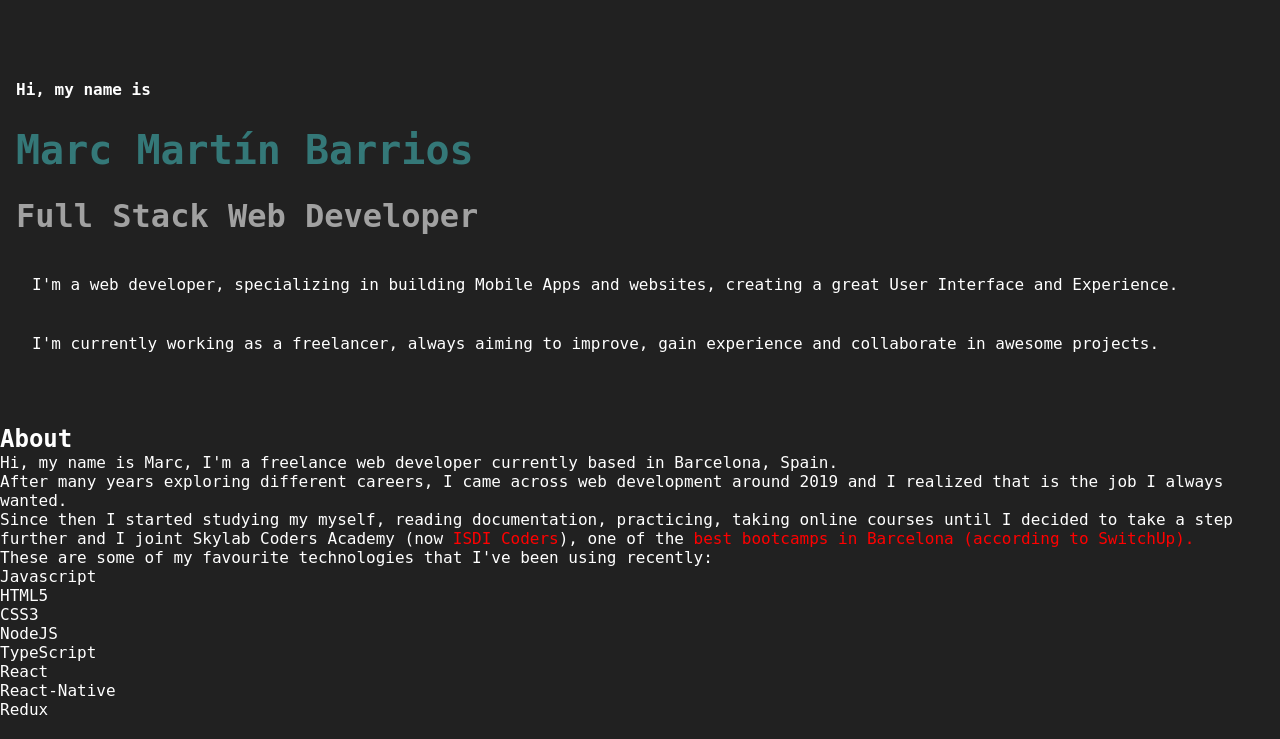
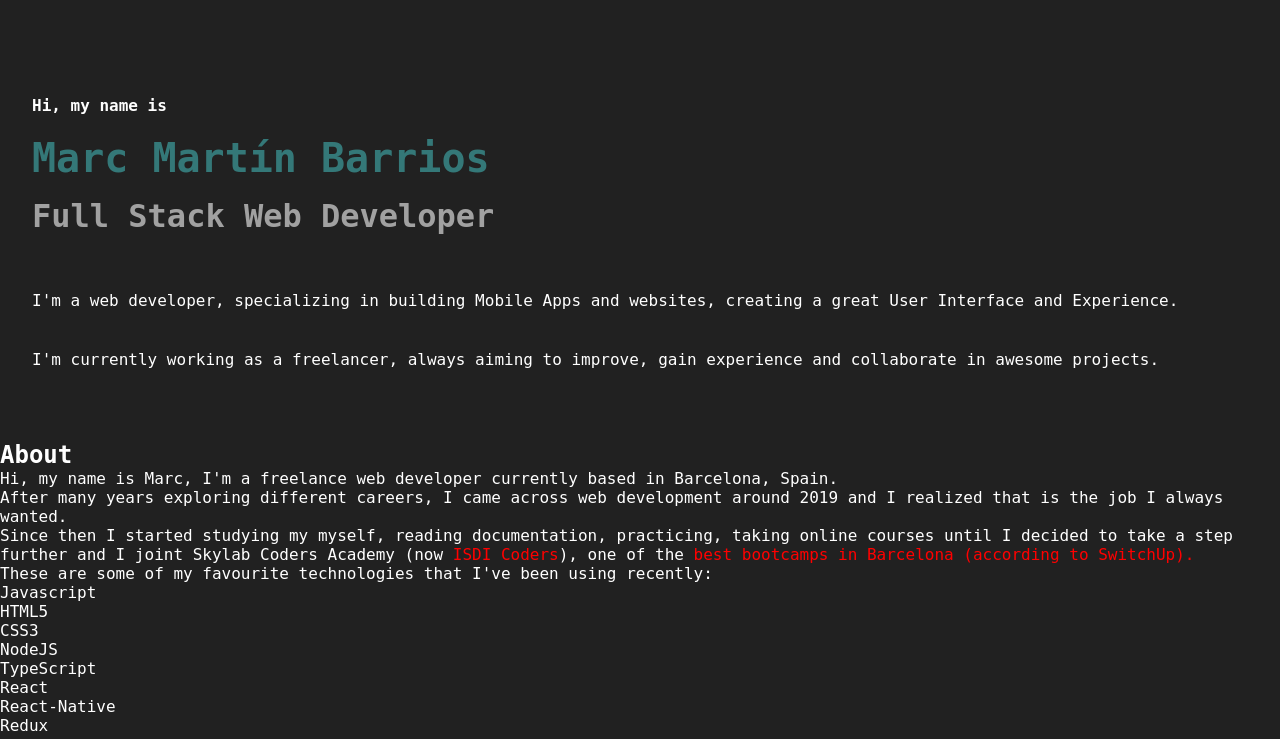
Before and after one commit to MarcMB89/portfolio, a React (Create React App) app: page / in a window 1280 px wide. Shown: the top 739 px of the page. Built offline with nearby package versions, Linux system fonts and the light colour scheme; a web font is replaced by a local one.

Commit message:
Edit styles

```diff
--- a/src/components/Home/homeStyle.css
+++ b/src/components/Home/homeStyle.css
@@ -13,6 +13,7 @@
   display: flex;
   flex-direction: column;
   height: fit-content;
+  padding: 1rem;
 }
 
 .home__title-greeting{
@@ -22,7 +23,7 @@
 
 .home__title-name{
   font-size: 2.5rem;
-  padding: .5rem;
+  padding-left: .5rem;
   margin: 0 0 .5rem 0;
   color: hsla(180, 43%, 39%, 80%);
 }
```
